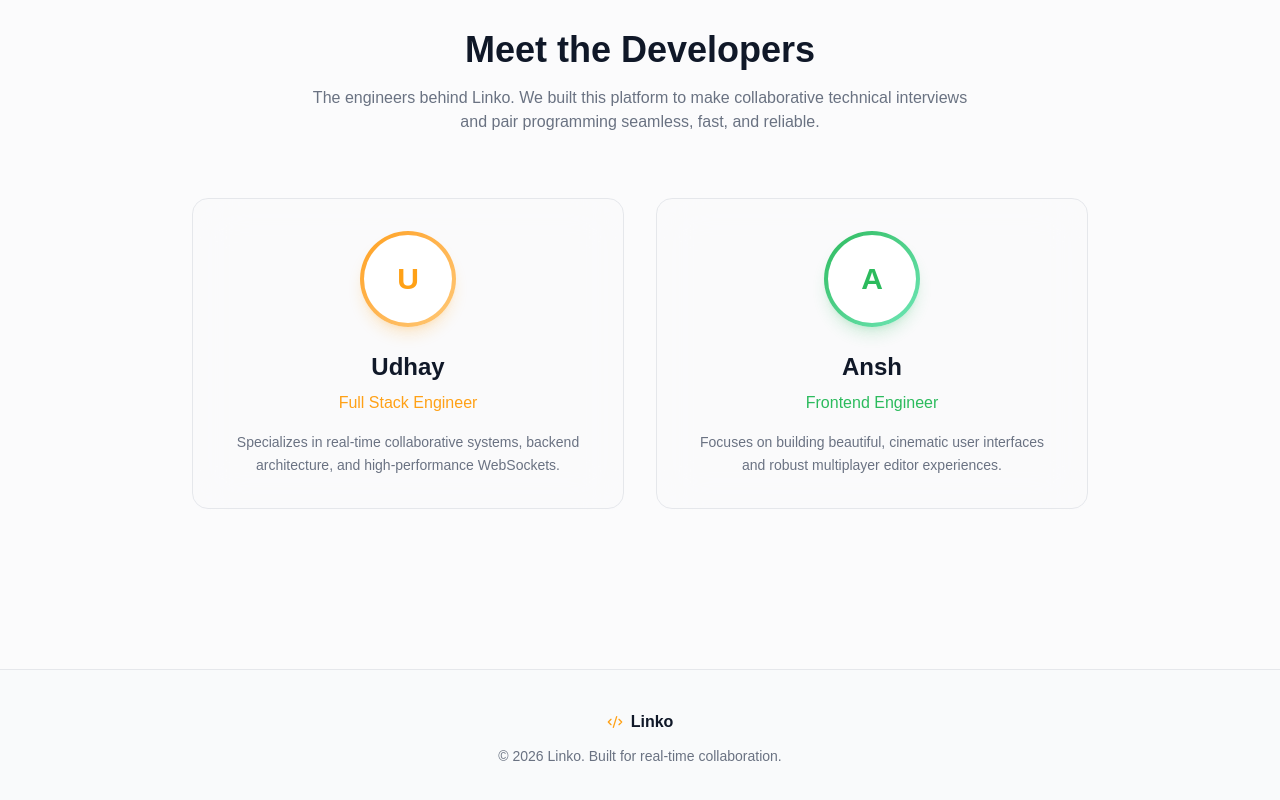
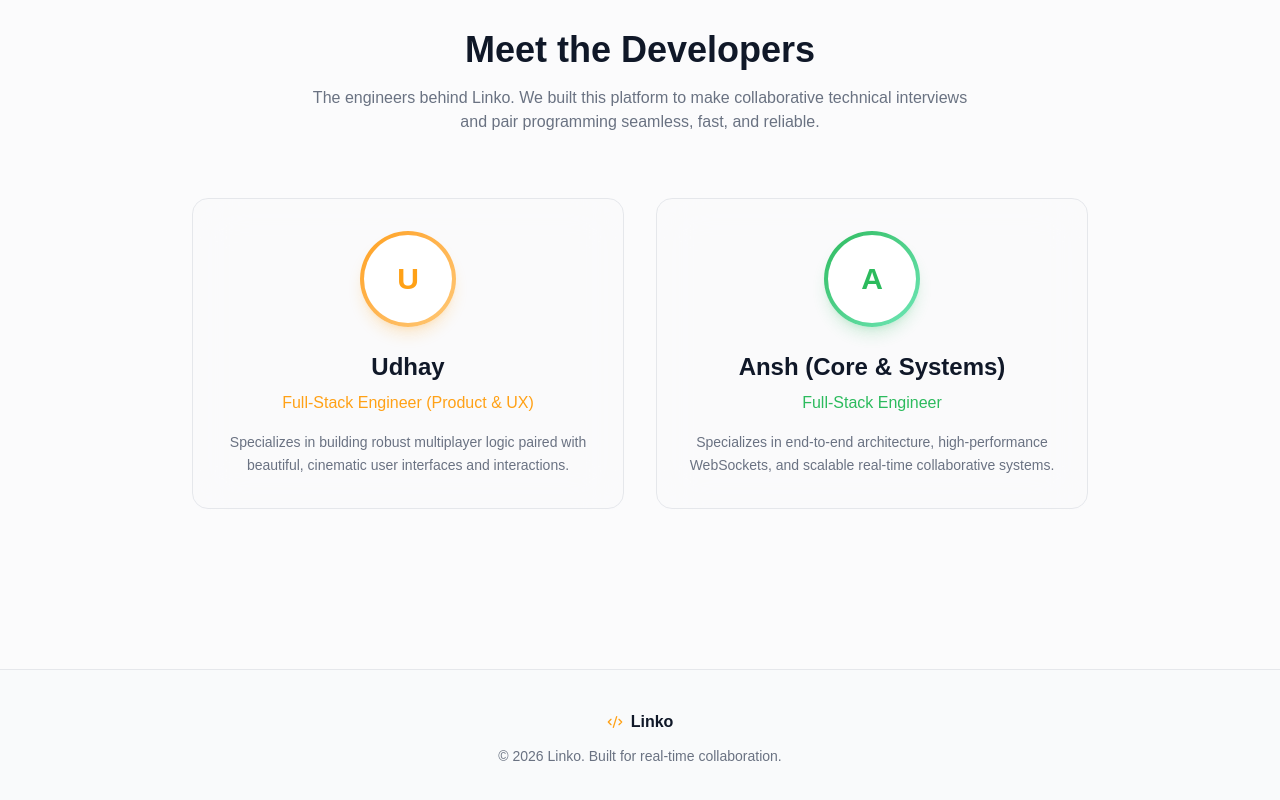
Before and after one commit to sup-Udh/link-up, a Next.js app: page / in a window 1280 px wide. Shown: the part 2531-3331 px from the top of the page. Built offline with nearby package versions, Linux system fonts and the light colour scheme.

Commit message:
Update page.tsx

```diff
--- a/app/page.tsx
+++ b/app/page.tsx
@@ -254,9 +254,9 @@ export default function Home() {
                 <div className="w-full h-full rounded-full bg-white dark:bg-[#1e1e1e] flex items-center justify-center text-3xl font-bold text-[#ffa116]">U</div>
               </div>
               <h3 className="text-2xl font-bold text-gray-900 dark:text-white mb-2">Udhay</h3>
-              <p className="text-[#ffa116] font-medium mb-4">Full Stack Engineer</p>
+              <p className="text-[#ffa116] font-medium mb-4">Full-Stack Engineer (Product & UX)</p>
               <p className="text-gray-500 dark:text-gray-400 text-sm leading-relaxed">
-                Specializes in real-time collaborative systems, backend architecture, and high-performance WebSockets.
+                Specializes in building robust multiplayer logic paired with beautiful, cinematic user interfaces and interactions.
               </p>
             </div>
 
@@ -265,10 +265,10 @@ export default function Home() {
               <div className="w-24 h-24 rounded-full bg-gradient-to-br from-[#2cbb5d] to-[#6ee7b7] p-1 mb-6 shadow-lg shadow-[#2cbb5d]/20 group-hover:scale-105 transition-transform">
                 <div className="w-full h-full rounded-full bg-white dark:bg-[#1e1e1e] flex items-center justify-center text-3xl font-bold text-[#2cbb5d]">A</div>
               </div>
-              <h3 className="text-2xl font-bold text-gray-900 dark:text-white mb-2">Ansh</h3>
-              <p className="text-[#2cbb5d] font-medium mb-4">Frontend Engineer</p>
+              <h3 className="text-2xl font-bold text-gray-900 dark:text-white mb-2">Ansh (Core & Systems)</h3>
+              <p className="text-[#2cbb5d] font-medium mb-4">Full-Stack Engineer</p>
               <p className="text-gray-500 dark:text-gray-400 text-sm leading-relaxed">
-                Focuses on building beautiful, cinematic user interfaces and robust multiplayer editor experiences.
+                Specializes in end-to-end architecture, high-performance WebSockets, and scalable real-time collaborative systems.
               </p>
             </div>
           </div>
```
